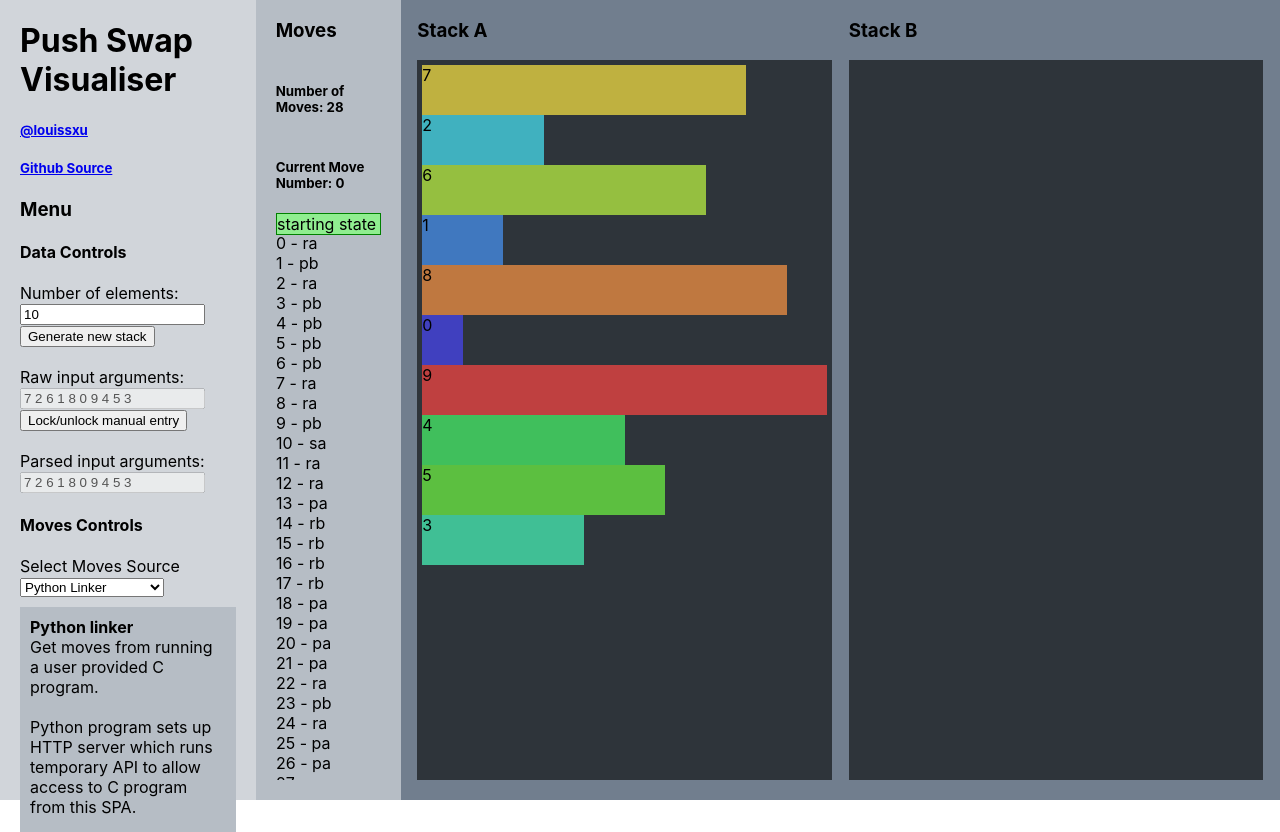
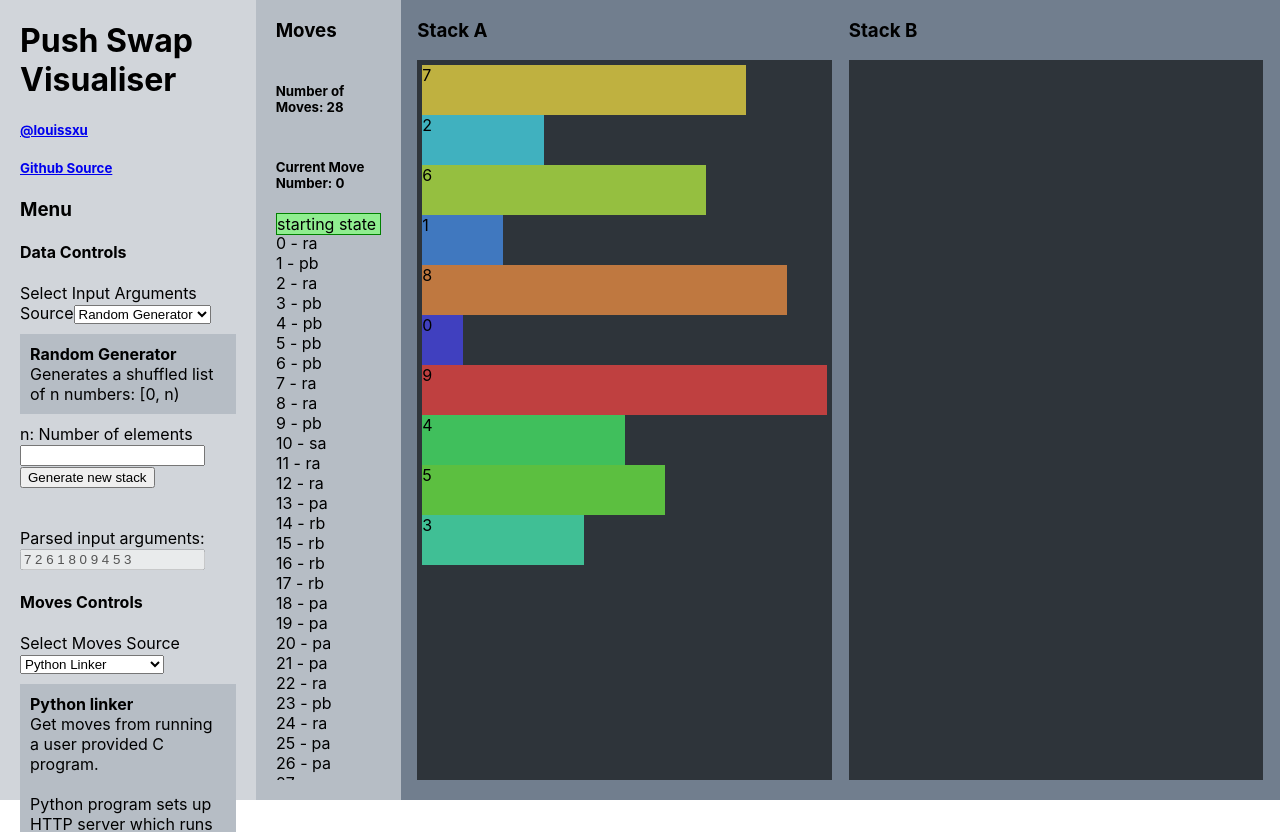
Before and after one commit to louissxu/push_swap_visualiser, a React (Create React App) app: page / in a window 1280 px wide. Shown: the top 832 px of the page. Built offline with nearby package versions, Linux system fonts and the light colour scheme.

Commit message:
feat: Split up input args source selection and handling into subcomponents based on source type

```diff
--- a/src/Visualiser.css
+++ b/src/Visualiser.css
@@ -18,6 +18,13 @@
 
 input[type="range"] {
   width: 100%;
+}
+
+.menu-input-args-sources-description-text {
+  background-color: #b6bdc5;
+  margin-top: 10px;
+  margin-bottom: 10px;
+  padding: 10px;
 }
 
 .menu-moves-sources-description-text {
--- a/src/Visualiser.tsx
+++ b/src/Visualiser.tsx
@@ -316,6 +316,130 @@ class NumberForm extends React.Component<INumberFormProps, INumberFormState> {
   }
 }
 
+interface IMenuInputArgsManualProps {
+  updateInputArgs: (parseError: string, newArr: Array<number>) => void,
+}
+
+interface IMenuInputArgsManualState {
+  inputArgsString: string,
+}
+
+class MenuInputArgsManual extends React.Component<IMenuInputArgsManualProps, IMenuInputArgsManualState> {
+  constructor(props: IMenuInputArgsManualProps) {
+    super(props)
+    this.state = {
+      inputArgsString: ""
+    }
+  }
+
+  handleInputArgsManualEntryChange(event: React.FormEvent<HTMLInputElement>) {
+    this.setState({
+      inputArgsString: event.currentTarget.value,
+    })
+  }
+
+  render() {
+    return (
+      <div>
+          <div className="menu-input-args-sources-description-text">
+          <b>Input Args Manual Entry</b><br/>
+          Enter input args manually into box below. Moves separated by a space or tab char.<br/><br/>
+          Updates live as entry field is changed.<br/><br/>
+          More info: INSERT LINK<br/>
+          Source: INSERT LINK<br/>
+        </div>
+
+        <label htmlFor="input-args-string-input-field">
+          Input Args Entry
+        </label>
+        <input
+          type="text"
+          name="input-args-string-input-field"
+          value={this.state.inputArgsString}
+          onChange={this.handleInputArgsManualEntryChange.bind(this)}
+        />
+      </div>
+
+    )
+  }
+}
+
+interface IMenuInputArgsRandomGeneratorProps {
+  updateInputArgs: (parseError: string, newArr: Array<number>) => void,
+}
+
+interface IMenuInputArgsRandomGeneratorState {
+  numberOfElementsString: string,
+}
+
+class MenuInputArgsRandomGenerator extends React.Component<IMenuInputArgsRandomGeneratorProps, IMenuInputArgsRandomGeneratorState> {
+  constructor(props: IMenuInputArgsRandomGeneratorProps) {
+    super(props)
+    this.state = {
+      numberOfElementsString: ""
+    }
+  }
+
+  // Fisher-yates shuffle
+  // Ref: https://stackoverflow.com/questions/2450954/how-to-randomize-shuffle-a-javascript-array
+  shuffle<Type>(arr: Array<Type>) {
+    for (let i = arr.length - 1; i > 0; i--) {
+      const j = Math.floor(Math.random() * (i + 1));
+      [arr[i], arr[j]] = [arr[j], arr[i]];
+    }
+  }
+
+  // Generating range array
+  // https://stackoverflow.com/a/29559488/9160572
+  generateShuffledArgs(n: number): Array<number> {
+    const newArr = Array.from(Array(n).keys());
+    this.shuffle(newArr);
+    return (newArr);
+  }
+
+  handleNumberOfElementsStringChange(event: React.FormEvent<HTMLInputElement>) {
+    // console.log(event.currentTarget.value);
+    this.setState({
+      numberOfElementsString: event.currentTarget.value,
+    })
+  }
+
+  handleNumberOfElementsSubmit(event: React.MouseEvent<HTMLButtonElement>) {
+    const parsedValue = parseInt(this.state.numberOfElementsString)
+    if (Number.isNaN(parsedValue)) {
+      this.props.updateInputArgs("<Error: n is not a number>", [] as Array<number>)
+    } else if (parsedValue < 0) {
+      this.props.updateInputArgs("<Error: n is negative>", [] as Array<number>)
+    } else {
+      const newArr = this.generateShuffledArgs(parsedValue)
+      this.props.updateInputArgs("", newArr)
+    }
+  }
+
+  render() {
+    return (
+      <div>
+        <div className="menu-input-args-sources-description-text">
+          <b>Random Generator</b><br/>
+          Generates a shuffled list of n numbers: [0, n)
+        </div>
+
+        <label htmlFor="number-of-elements-input-field">n: Number of elements</label>
+        <input
+          type="text"
+          name="number-of-elements-input-field"
+          value={this.state.numberOfElementsString}
+          onChange={this.handleNumberOfElementsStringChange.bind(this)}
+        />
+
+        <button onClick={this.handleNumberOfElementsSubmit.bind(this)}>
+          Generate new stack
+        </button>
+      </div>
+    )
+  }
+}
+
 interface IMenuInputArgsProps {
   inputArgs: Array<number>,
   inputArgsParseError: string,
@@ -328,6 +452,8 @@ interface IMenuInputArgsState {
   inputArgsEntryString: string,
   // inputArgsEntryStringParseError: Boolean
   manualEntryUnlocked: Boolean,
+
+  inputArgsSource: string,
 }
 
 class MenuInputArgs extends React.Component<IMenuInputArgsProps, IMenuInputArgsState> {
@@ -338,46 +464,48 @@ class MenuInputArgs extends React.Component<IMenuInputArgsProps, IMenuInputArgsS
       inputArgsEntryString: this.inputArgsToString(this.props.inputArgs),
       // // inputArgsEntryStringParseError: false,
       manualEntryUnlocked: false,
-    }
-
-    this.handleInputArgsGeneratorNumberChange = this.handleInputArgsGeneratorNumberChange.bind(this);
-    this.handleInputArgsGeneratorSubmit = this.handleInputArgsGeneratorSubmit.bind(this);
+
+      inputArgsSource: "random-generator",
+    }
+
+    // this.handleInputArgsGeneratorNumberChange = this.handleInputArgsGeneratorNumberChange.bind(this);
+    // this.handleInputArgsGeneratorSubmit = this.handleInputArgsGeneratorSubmit.bind(this);
     this.unlockRawInputArgsEntry = this.unlockRawInputArgsEntry.bind(this);
     this.handleInputArgManualEntryChange = this.handleInputArgManualEntryChange.bind(this);
   }
 
-  handleInputArgsGeneratorNumberChange(event: React.FormEvent<HTMLInputElement>) {
-    this.setState({
-      inputArgsGeneratorNumberString: event.currentTarget.value,
-    })
-  }
-
-  handleInputArgsGeneratorSubmit(event: React.MouseEvent<HTMLButtonElement>) {
-    const parsedValue = parseInt(this.state.inputArgsGeneratorNumberString)
-    if (Number.isNaN(parsedValue) || parsedValue < 0) {
-      this.props.updateInputArgs("<Error: Args not generated>", [] as Array<number>)
-      if (Number.isNaN(parsedValue)) {
-        this.setState({
-          inputArgsEntryString: "<Error: Number of elements is not a number>"
-        })
-      } else if (parsedValue < 0) {
-        this.setState({
-          inputArgsEntryString: "<Error: Number of elements is negative>"
-        })
-      } else {
-        this.setState({
-          inputArgsEntryString: "<Error: Undefined error>",
-        })
-      }
-    } else {
-      const newArr = this.generateShuffledArgs(parsedValue)
-      this.props.updateInputArgs("", newArr)
-      this.setState({
-        inputArgsGeneratorNumberString: parsedValue.toString(),
-        inputArgsEntryString: this.inputArgsToString(newArr),
-      })
-    }
-  }
+  // handleInputArgsGeneratorNumberChange(event: React.FormEvent<HTMLInputElement>) {
+  //   this.setState({
+  //     inputArgsGeneratorNumberString: event.currentTarget.value,
+  //   })
+  // }
+
+  // handleInputArgsGeneratorSubmit(event: React.MouseEvent<HTMLButtonElement>) {
+  //   const parsedValue = parseInt(this.state.inputArgsGeneratorNumberString)
+  //   if (Number.isNaN(parsedValue) || parsedValue < 0) {
+  //     this.props.updateInputArgs("<Error: Args not generated>", [] as Array<number>)
+  //     if (Number.isNaN(parsedValue)) {
+  //       this.setState({
+  //         inputArgsEntryString: "<Error: Number of elements is not a number>"
+  //       })
+  //     } else if (parsedValue < 0) {
+  //       this.setState({
+  //         inputArgsEntryString: "<Error: Number of elements is negative>"
+  //       })
+  //     } else {
+  //       this.setState({
+  //         inputArgsEntryString: "<Error: Undefined error>",
+  //       })
+  //     }
+  //   } else {
+  //     const newArr = this.generateShuffledArgs(parsedValue)
+  //     this.props.updateInputArgs("", newArr)
+  //     this.setState({
+  //       inputArgsGeneratorNumberString: parsedValue.toString(),
+  //       inputArgsEntryString: this.inputArgsToString(newArr),
+  //     })
+  //   }
+  // }
 
   unlockRawInputArgsEntry(event: React.MouseEvent<HTMLButtonElement>) {
     this.setState({
@@ -419,28 +547,62 @@ class MenuInputArgs extends React.Component<IMenuInputArgsProps, IMenuInputArgsS
     return [parseError, newArgs];
   }
 
-  // Fisher-yates shuffle
-  // Ref: https://stackoverflow.com/questions/2450954/how-to-randomize-shuffle-a-javascript-array
-  shuffle<Type>(arr: Array<Type>) {
-    for (let i = arr.length - 1; i > 0; i--) {
-      const j = Math.floor(Math.random() * (i + 1));
-      [arr[i], arr[j]] = [arr[j], arr[i]];
-    }
-  }
-
-  // Generating range array
-  // https://stackoverflow.com/a/29559488/9160572
-  generateShuffledArgs(n: number): Array<number> {
-    const newArr = Array.from(Array(n).keys());
-    this.shuffle(newArr);
-    return (newArr);
+  // // Fisher-yates shuffle
+  // // Ref: https://stackoverflow.com/questions/2450954/how-to-randomize-shuffle-a-javascript-array
+  // shuffle<Type>(arr: Array<Type>) {
+  //   for (let i = arr.length - 1; i > 0; i--) {
+  //     const j = Math.floor(Math.random() * (i + 1));
+  //     [arr[i], arr[j]] = [arr[j], arr[i]];
+  //   }
+  // }
+
+  // // Generating range array
+  // // https://stackoverflow.com/a/29559488/9160572
+  // generateShuffledArgs(n: number): Array<number> {
+  //   const newArr = Array.from(Array(n).keys());
+  //   this.shuffle(newArr);
+  //   return (newArr);
+  // }
+
+  handleInputArgsSourceChange(event: React.ChangeEvent<HTMLSelectElement>) {
+    this.setState({
+      inputArgsSource: event.currentTarget.value,
+    })
   }
 
   render() {
+    let inputArgsSource = <div></div>
+    if (this.state.inputArgsSource === "random-generator") {
+      inputArgsSource =
+        <MenuInputArgsRandomGenerator
+          updateInputArgs={this.props.updateInputArgs}
+        />
+    } else if (this.state.inputArgsSource === "manual-entry") {
+      inputArgsSource =
+        <MenuInputArgsManual
+          updateInputArgs={this.props.updateInputArgs}
+        />
+    }
+
     return (
       <div className="menu-input-args">
         <h4>Data Controls</h4>
-        <label htmlFor="input-args-generator-number">
+        <label htmlFor="input-args-source">Select Input Arguments Source</label>
+        <select
+          id="input-args-source"
+          name="input-args-source"
+          value={this.state.inputArgsSource}
+          onChange={this.handleInputArgsSourceChange.bind(this)}
+        >
+          <option value="random-generator">Random Generator</option>
+          <option value="manual-entry">Manual Entry</option>
+          {/* <option value="adversarial-nearly-sorted">Adversarial: Nearly Sorted</option>  */}
+          {/* <option value="adversarial-reversed">Adversarial: Reversed</option> */}
+        </select>
+
+        {inputArgsSource}
+
+        {/* <label htmlFor="input-args-generator-number">
           Number of elements:
         </label>
         <input
@@ -451,8 +613,8 @@ class MenuInputArgs extends React.Component<IMenuInputArgsProps, IMenuInputArgsS
         />
         <button onClick={this.handleInputArgsGeneratorSubmit}>
           Generate new stack
-        </button>
-        <br/>
+        </button> */}
+        {/* <br/>
         <br/>
         <label htmlFor="input-args-raw">
           Raw input arguments:
@@ -463,10 +625,10 @@ class MenuInputArgs extends React.Component<IMenuInputArgsProps, IMenuInputArgsS
           value={this.state.inputArgsEntryString}
           disabled={this.state.manualEntryUnlocked ? false : true}
           onChange={this.handleInputArgManualEntryChange}
-        />
-        <button onClick={this.unlockRawInputArgsEntry}>
+        /> */}
+        {/* <button onClick={this.unlockRawInputArgsEntry}>
           Lock/unlock manual entry
-        </button>
+        </button> */}
         <br/>
         <br/>
         <label htmlFor="input-args-parsed">
@@ -696,9 +858,9 @@ class MenuMovesSourceManual extends React.Component<IMenuMovesSourceManualProps,
         </div>
 
 
-        <label htmlFor="movesManualEntryInputField">Moves entry:</label><br/>
+        <label htmlFor="moves-manual-entry-input-field">Moves entry</label><br/>
         <textarea
-          id="movesInput"
+          id="moves-manual-entry-input-field"
           value={this.state.inputString}
           onChange={this.handleMovesInputFieldChange.bind(this)}
         />
```
